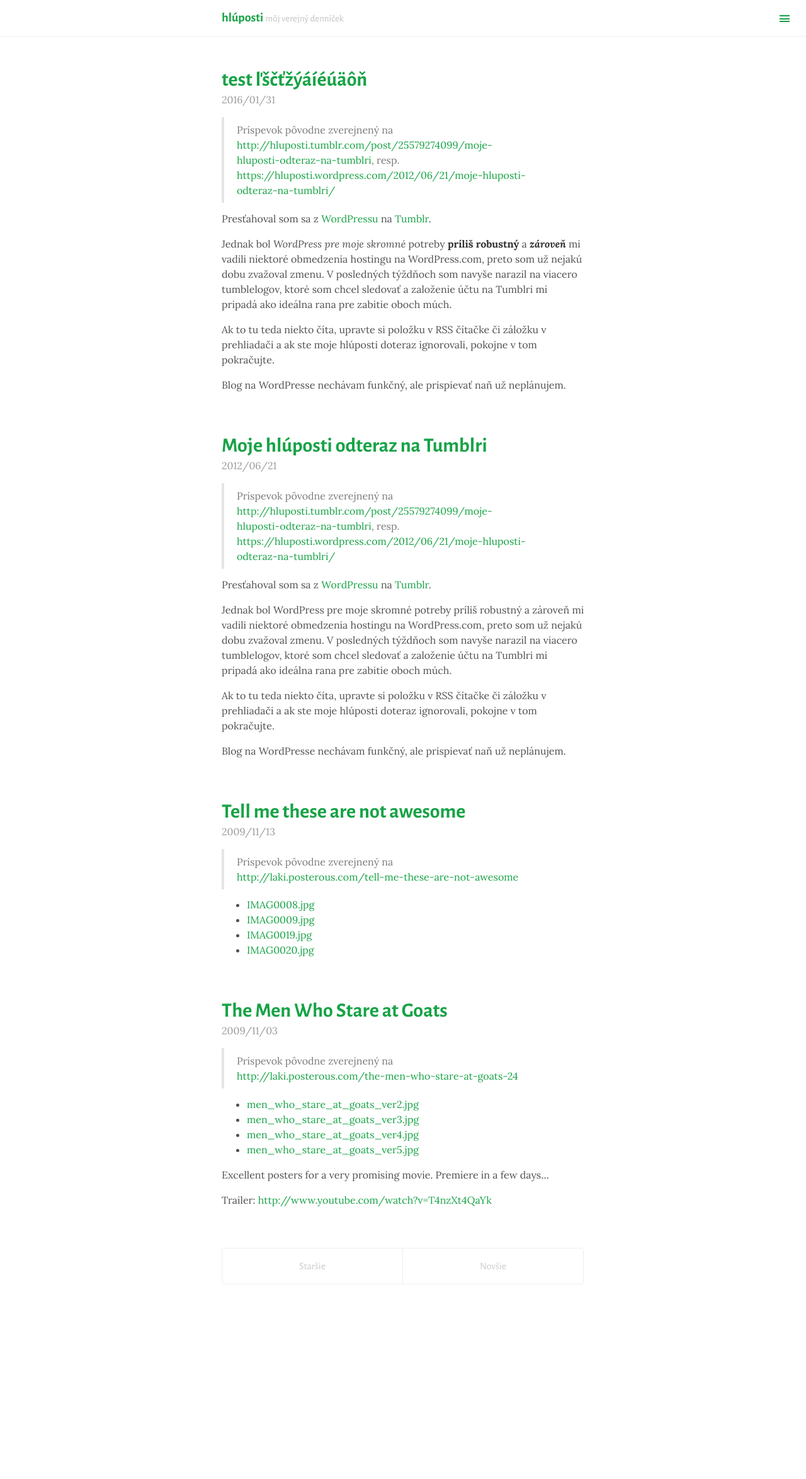
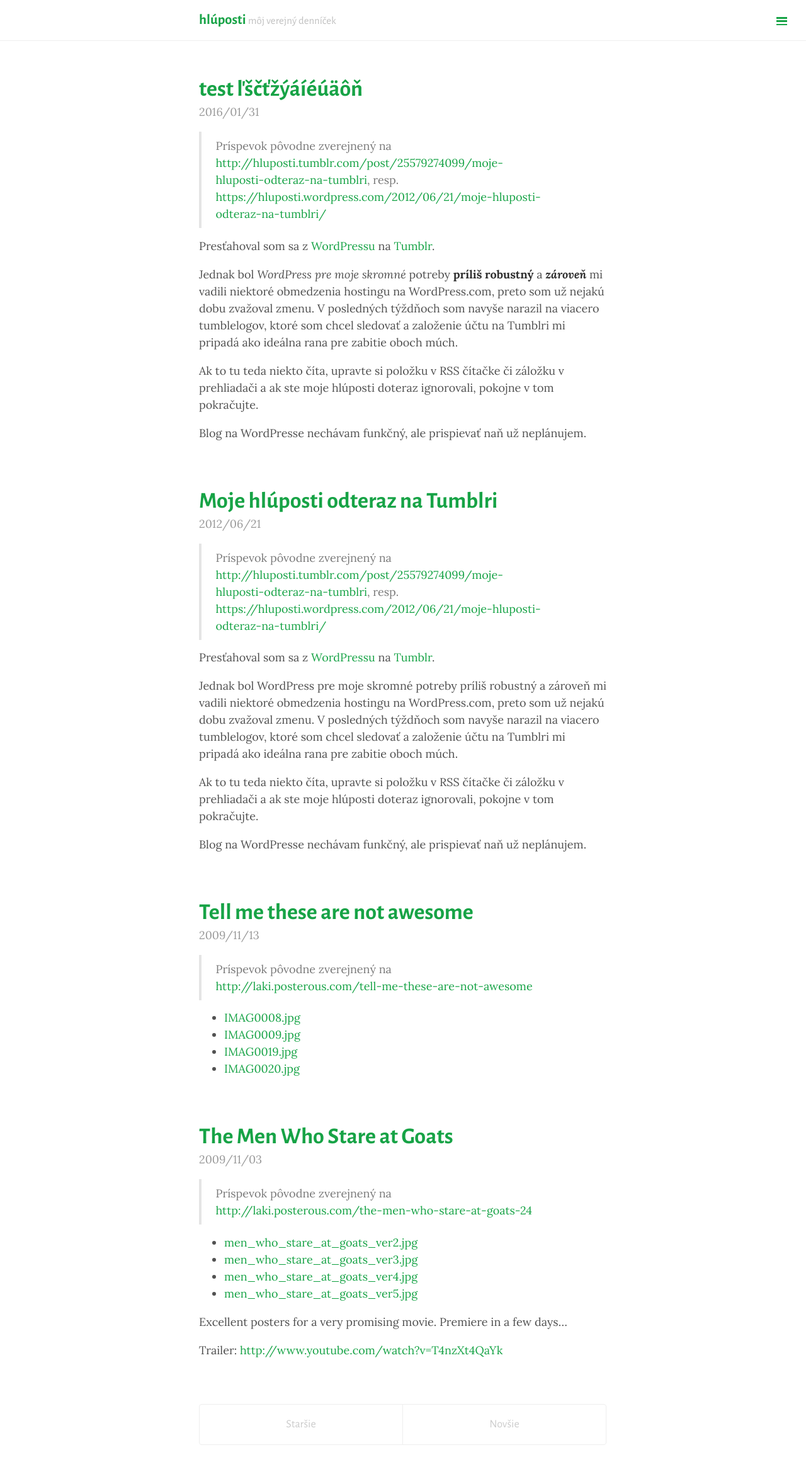
Before and after one commit to hluposti/hluposti.github.io, a Jekyll site: the page built from index.html, in a window 1280 px wide. Shown: the whole page at 63% size. Built offline with Jekyll 4.4.1, drawn with Linux system fonts in a browser that asks for light colours; Markdown is read by kramdown in place of the engine named in the settings; the list of posts is cut into pages by our own code; before the commit the page ends 2087 px from its top, so only the background shows below that.

Commit message:
Update lanyon.css

```diff
--- a/public/css/lanyon.css
+++ b/public/css/lanyon.css
@@ -46,7 +46,7 @@ body {
 
 html {
   font-family: Lora, Georgia, Cambria, "Times New Roman", Times, serif;
-  font-size: 1rem /* 16px */;
+  font-size: 1.125rem; /* 18px */
 }
 
 h1, h2, h3, h4, h5, h6 {
```
